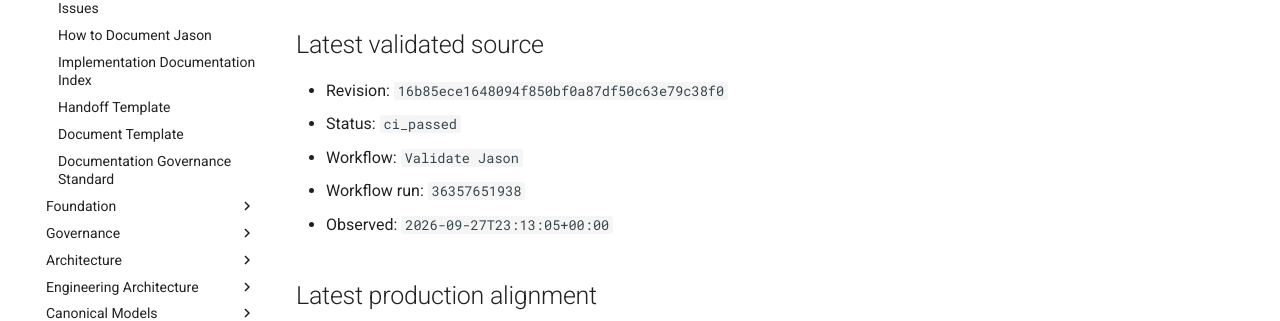
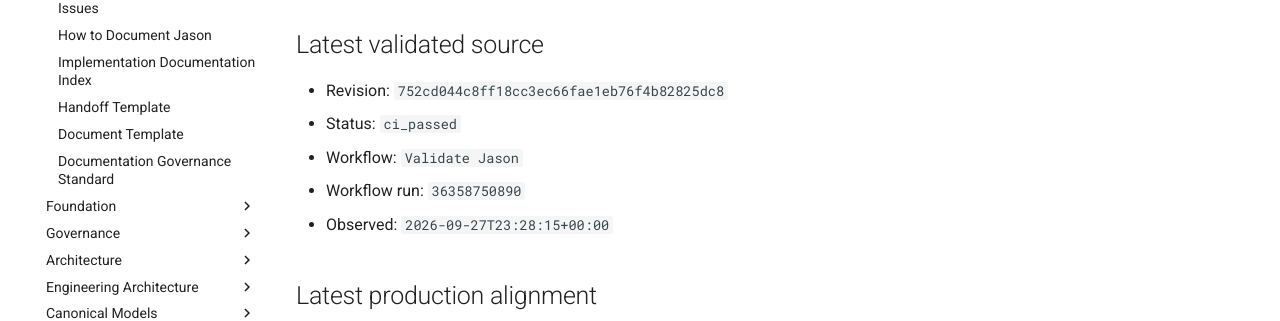
Before and after one commit to al-teamaot-com/jason, an MkDocs documentation site: the page built from docs/control/AUTOMATED-CHANGE-STATE.md, in a window 1280 px wide and 1163 px high. Shown: the part 337-658 px from the top of the window. Built offline with MkDocs 1.6.1 and Material for MkDocs 9.7.7, drawn with Linux system fonts in a browser that asks for light colours; comment, search, counter and statistics services are not loaded.

Commit message:
Reconcile automated documentation state for 752cd044c8ff

```diff
--- a/docs/control/AUTOMATED-CHANGE-STATE.md
+++ b/docs/control/AUTOMATED-CHANGE-STATE.md
@@ -8,11 +8,11 @@ This record is updated by Jason's post-success documentation reconciliation proc
 
 ## Latest validated source
 
-- Revision: `16b85ece1648094f850bf0a87df50c63e79c38f0`
+- Revision: `752cd044c8ff18cc3ec66fae1eb76f4b82825dc8`
 - Status: `ci_passed`
 - Workflow: `Validate Jason`
-- Workflow run: `36357651938`
-- Observed: `2026-09-27T23:13:05+00:00`
+- Workflow run: `36358750890`
+- Observed: `2026-09-27T23:28:15+00:00`
 
 ## Latest production alignment
 
```
Also changed, not shown: docs/control/AUTOMATED-CHANGE-STATE.json (+4 -4 lines).
